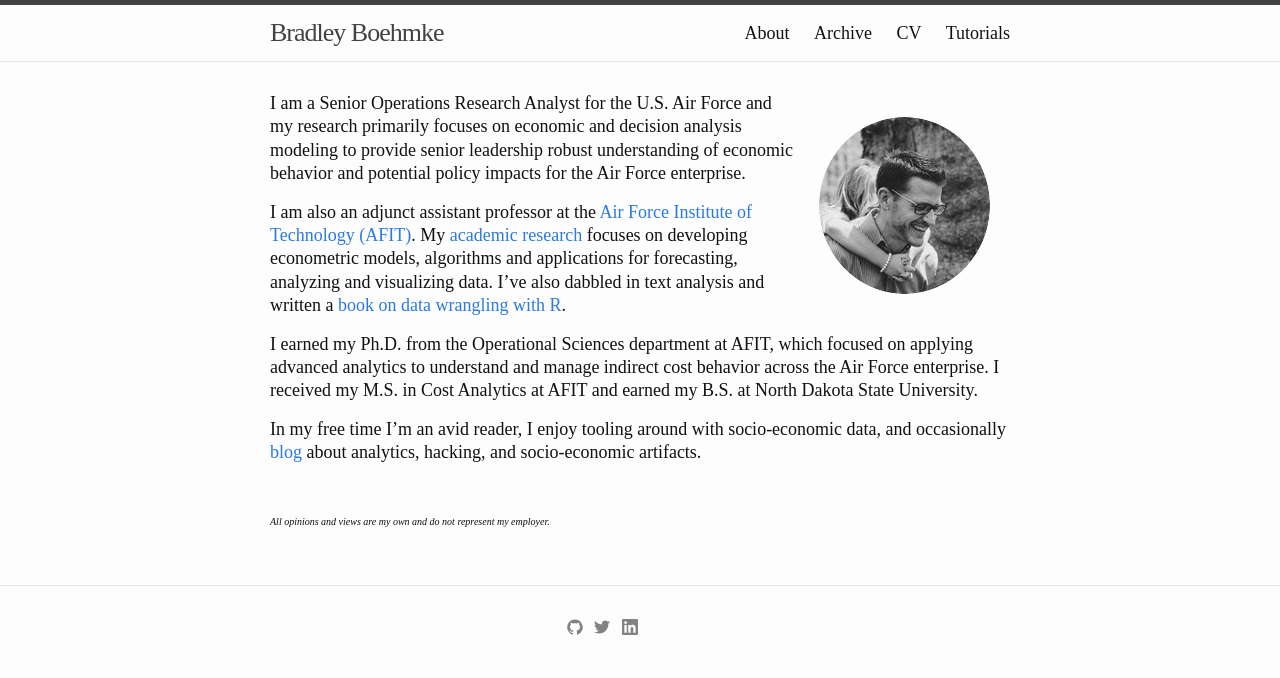
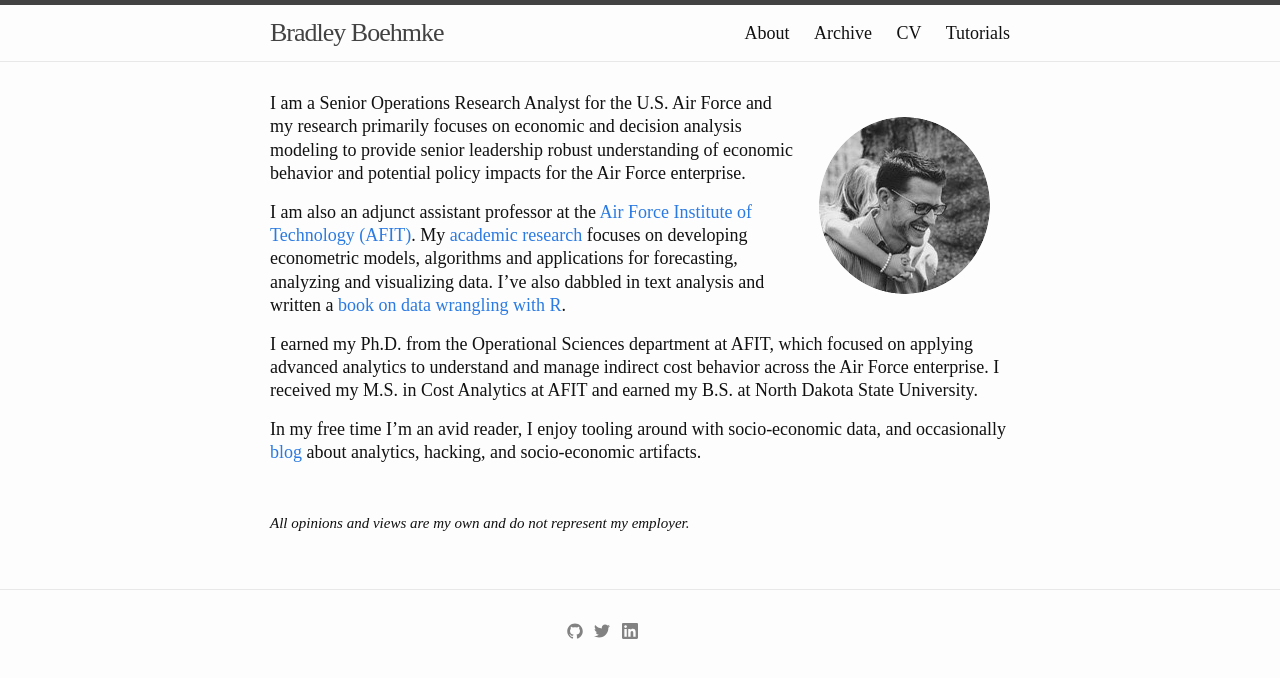
Before and after one commit to bradleyboehmke/bradleyboehmke, a Jekyll site: the page built from about.md, in a window 1280 px wide. Shown: the top 678 px of the page. Built offline with Jekyll 4.4.1, drawn with Linux system fonts in a browser that asks for light colours.

Commit message:
Update about.md

```diff
--- a/about.md
+++ b/about.md
@@ -28,6 +28,6 @@ In my free time I’m an avid reader, I enjoy tooling around with socio-economic
 
 <br>
 
-<P CLASS="footnote" style="line-height:0.75; font-size:10px">
+<P CLASS="footnote" style="line-height:0.75; font-size:15px">
 <i>All opinions and views are my own and do not represent my employer.</i>
 </P>
```
